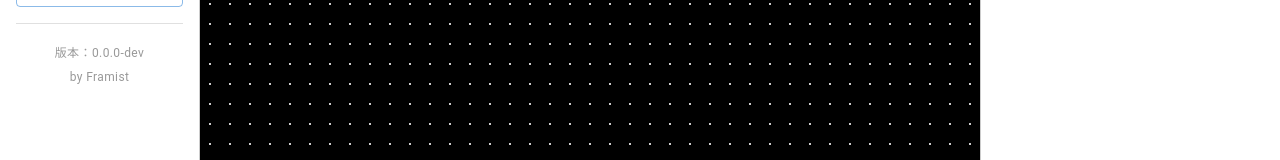
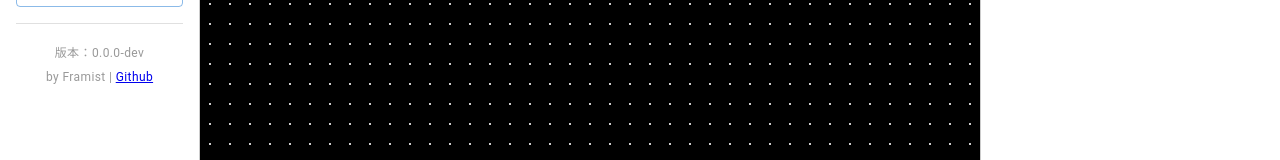
Before and after one commit to framist/ssvep-next, a React (Vite) app: page / in a window 1280 px wide. Shown: the part 606-766 px from the top of the page. Built offline with nearby package versions, Linux system fonts and the light colour scheme.

Commit message:
doc update

```diff
--- a/src/components/Toolbox.tsx
+++ b/src/components/Toolbox.tsx
@@ -243,7 +243,7 @@
           </Typography>
           <br />
           <Typography variant="caption">
-            by Framist
+            by Framist | <a href="https://github.com/framist/ssvep-next">Github</a>
           </Typography>
         </Box>
 
```
Also changed, not shown: 2 other files (tests, documents, lock files or other folders).
